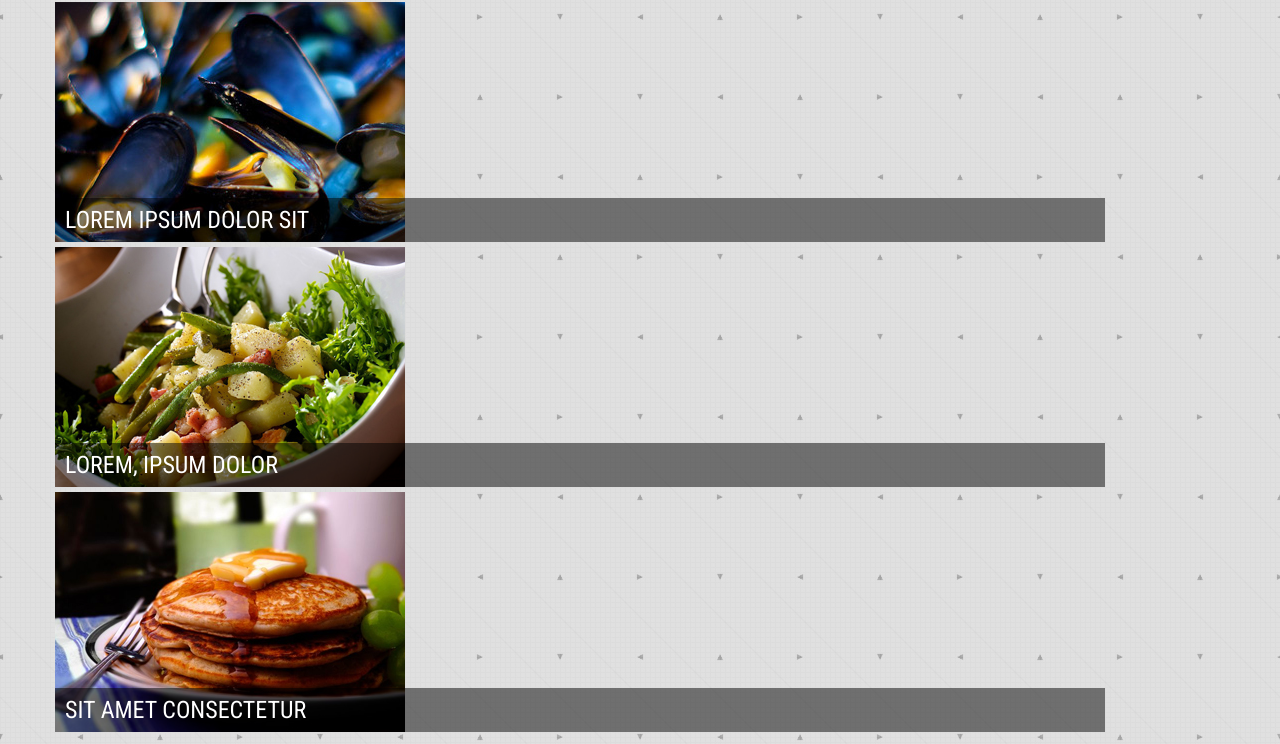
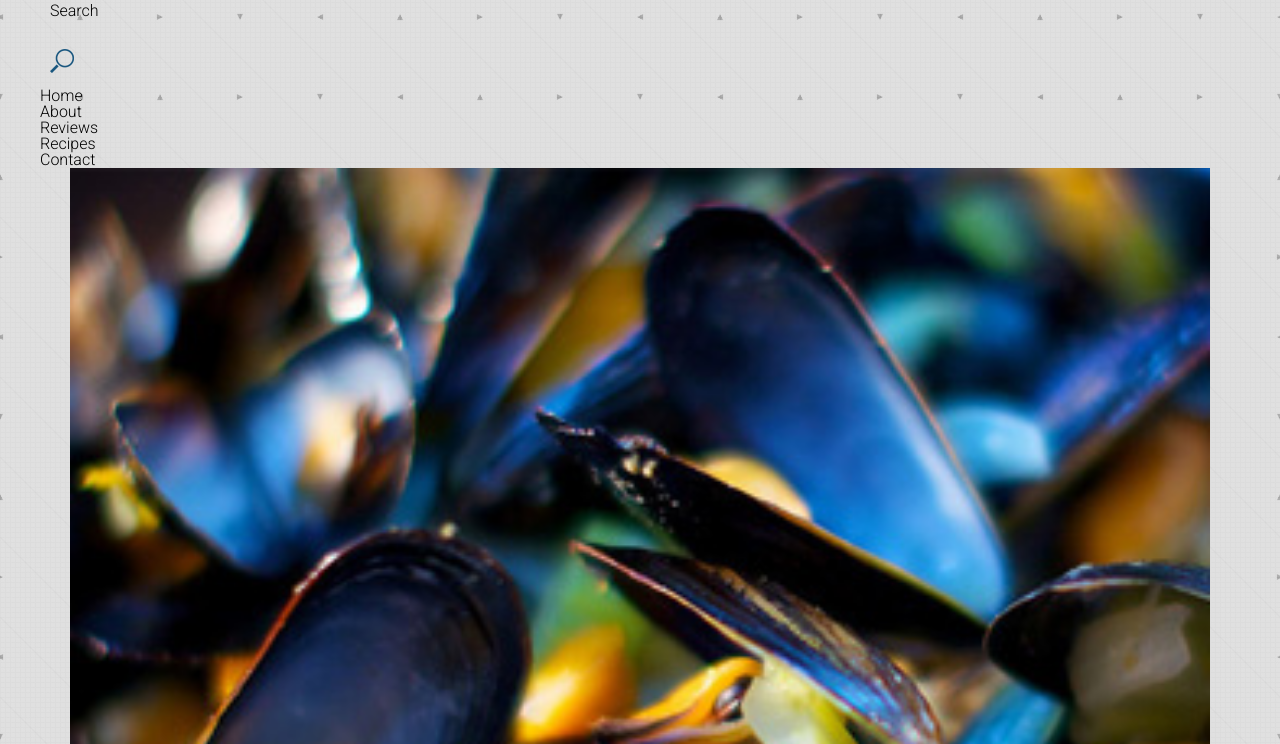
Before and after one commit to karanheer13/html-css-project, a website: page dev/index.html in a window 1280 px wide. Shown: the part 143-887 px from the top of the page. Drawn offline with nearby package versions, Linux system fonts and the light colour scheme; files that its build step writes are made by us from their sources.

Commit message:
Revert "section updates"
This reverts commit cc017c900b9f9e769d13e893dbef8b9c056bed9f.

```diff
--- a/dev/index.html
+++ b/dev/index.html
@@ -17,47 +17,47 @@
   <link rel="stylesheet" href="styles/styles.css?cb=1">
 </head>
 <body>
+  <!-- Put your HTML code here... -->
+	<div class="wrapper">
     <header>
       <div class="top-menu">
         <img id="logo-small" src="images/small-logo.jpg" alt="Small Logo" />
         <img id="logo-large" src="images/logo.png" alt="Logo" />
+        <button class="menu-btn"><img src="images/menu.png" /></button>
+			</div>
 			<div class="search-input search-input01">
         <p>Search</p>
         <img src="images/search.png"/>
       </div>
-        <button class="menu-btn"><img src="images/menu.png" /></button>
     <nav>
 			<div class="search-input search-input02">
 				<p>Search</p>
 				<img src="images/search.png"/>
 			</div>
       <ul>
-                <li><a href="#0">Home</a></li>
-                <li><a href="#0">About</a></li>
-                <li><a href="#0">Reviews</a></li>
-                <li><a href="#0">Recipes</a></li>
-                <li><a href="#0">Contact</a></li>
+        <li>Home</li>
+        <li>About</li>
+        <li>Reviews</li>
+        <li>Recipes</li>
+        <li>Contact</li>
 			</ul>
     </nav>
-    </div>
     </header>
-
+    <main>
 			<div class="wrapper">
-    <main>
       <!-- section part 1 -->
         <section class="section_1">
 				<div class="section_1_img_container">
-                <img class="top-images" id="top-image-small" src="images/mussel-small.jpg" alt="mussels in a blue bowl"/>
-                <img class="top-images" id="top-image-large" src="images/mussel.jpg" alt="mussels in a blue bowl">
-                <h3 class="image-caption">Lorem Ipsum Dolor Sit</h3>
+          <img src="images/mussel-small.jpg" alt="mussels in a blue bowl" />
+          <h3>Lorem Ipsum Dolor Sit</h3>
 				</div>
 				<div class="section_1_img_container">
-                <img class="top-images" src="images/salad.jpg" alt="salad in a white bowl" />
-                <h3 class="image-caption">Lorem, Ipsum Dolor</h3>
+          <img src="images/salad.jpg" alt="salad in a white bowl" />
+          <h3>Lorem, Ipsum Dolor</h3>
 				</div>
 				<div class="section_1_img_container">
-                <img class="top-images" src="images/pancake.jpg" alt="pancakes on a plate with syrup and butter"/>
-                <h3 class="image-caption">Sit Amet Consectetur</h3>
+          <img src="images/pancake.jpg" alt="pancakes on a plate with syrup and butter"/>
+          <h3>Sit Amet Consectetur</h3>
 				</div>
         </section>
 
--- a/dev/scss/_nav.scss
+++ b/dev/scss/_nav.scss
@@ -30,6 +30,7 @@
     }
     .search-input01{
         display: flex;
+
     }
 
  //search bar appears & padding increase for top-menu
--- a/dev/scss/_reset.scss
+++ b/dev/scss/_reset.scss
@@ -131,5 +131,4 @@ img {
  display: block;
  height: auto;
  max-width: 100%;
- padding: 0px;
 }
--- a/dev/scss/_section-food-image.scss
+++ b/dev/scss/_section-food-image.scss
@@ -1,31 +1,25 @@
 // section part 1
 .section_1 {
-    max-width: 1030px;
-    display: grid;
-    grid-template-columns: repeat(1, 1fr);
-    grid-gap: 5px;
-    margin: 15px;
+ width: 95%;
+ margin: 0 auto;
+ text-align: center;
 }
-.top-image{
-    width: 100%;
-    height: auto;
-    object-fit: cover;
+
+.section_1_img_container {
+ display: flex;
+ flex-direction: column;
 }
-#top-image-large{
-    display: none;
+
+.section_1_img_container img {
+ padding: 0;
 }
-.section_1_img_container{
-    position: relative;
+.section_1_img_container h3 {
+ position: relative;
+ bottom: 60px;
+ background-color: black;
+ color: white;
+ padding: 10px;
+ opacity: 90%;
+ text-align: left;
+ text-transform: uppercase;
 }
-.image-caption{
-    position: absolute;
-    width: 100%;
-    color: white;
-    text-align: left;
-    text-transform: uppercase;
-    bottom: 0;
-    left: 0;
-    padding: 10px;
-    background-color: rgba(1,1,1,0.5);
-    font-size: 1.5em;
-}
--- a/dev/scss/_section-posts.scss
+++ b/dev/scss/_section-posts.scss
@@ -6,6 +6,13 @@
     display: flex;
     flex-direction: column;
     background-color: white;
+   }
+
+   .section_4 h2,
+   p,
+   img {
+    padding: 15px 10px;
+    margin: 0;
    }
 
    .section_4 h2 {
@@ -40,6 +47,13 @@
     display: flex;
     flex-direction: column;
     background-color: white;
+   }
+
+   .section_5 h2,
+   p,
+   img {
+    padding: 15px 10px;
+    margin: 0;
    }
 
    .section_5 h2 {
--- a/dev/scss/_typography.scss
+++ b/dev/scss/_typography.scss
@@ -2,12 +2,14 @@ nav a {
  font-family: "Roboto Condensed", sans-serif;
  font-weight: 700;
 }
-
-h1, h2, h3, h4, h5, h6{
+h1,
+h2.h3,
+h4,
+h5,
+h6 {
  font-family: "Roboto Condensed", sans-serif;
  font-weight: 400;
 }
-
 body {
  font-family: "Roboto", sans-serif;
  font-weight: 300;
```
Lines whose indentation alone changed are shown as unchanged.
